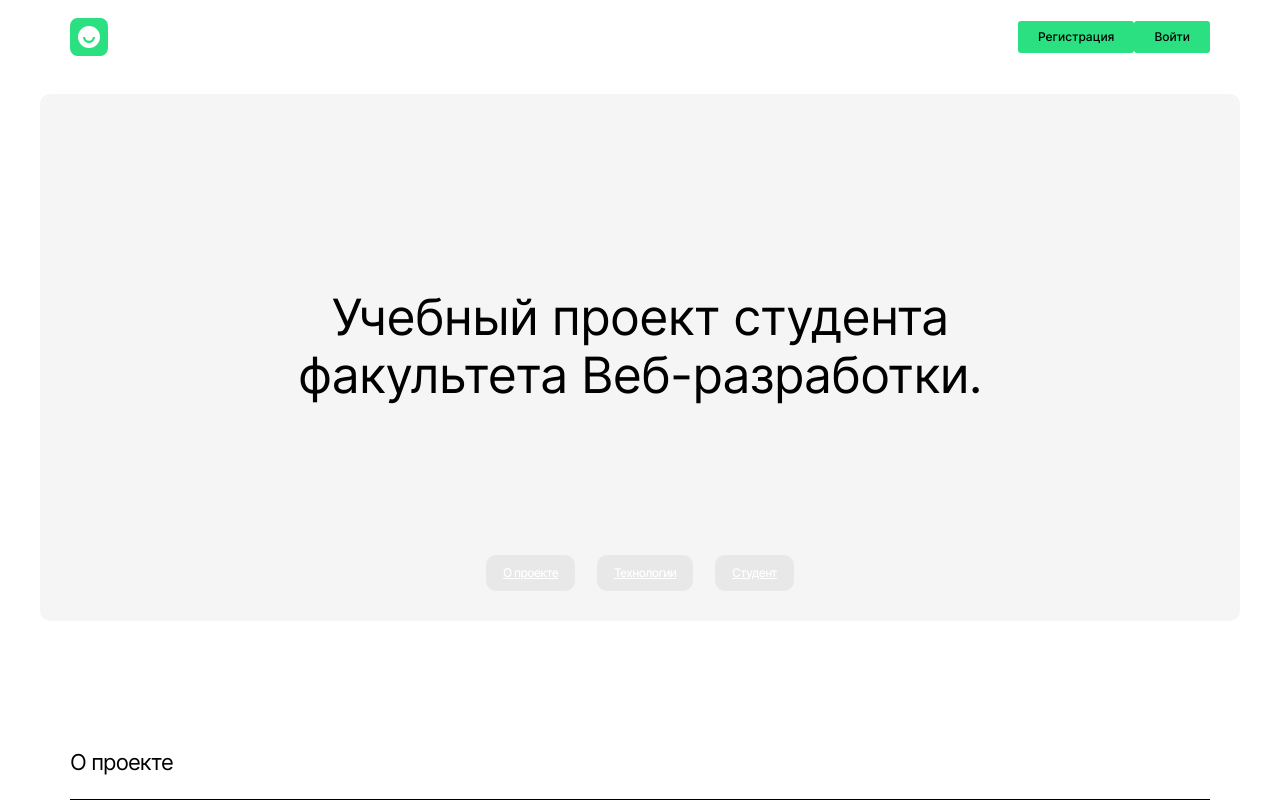
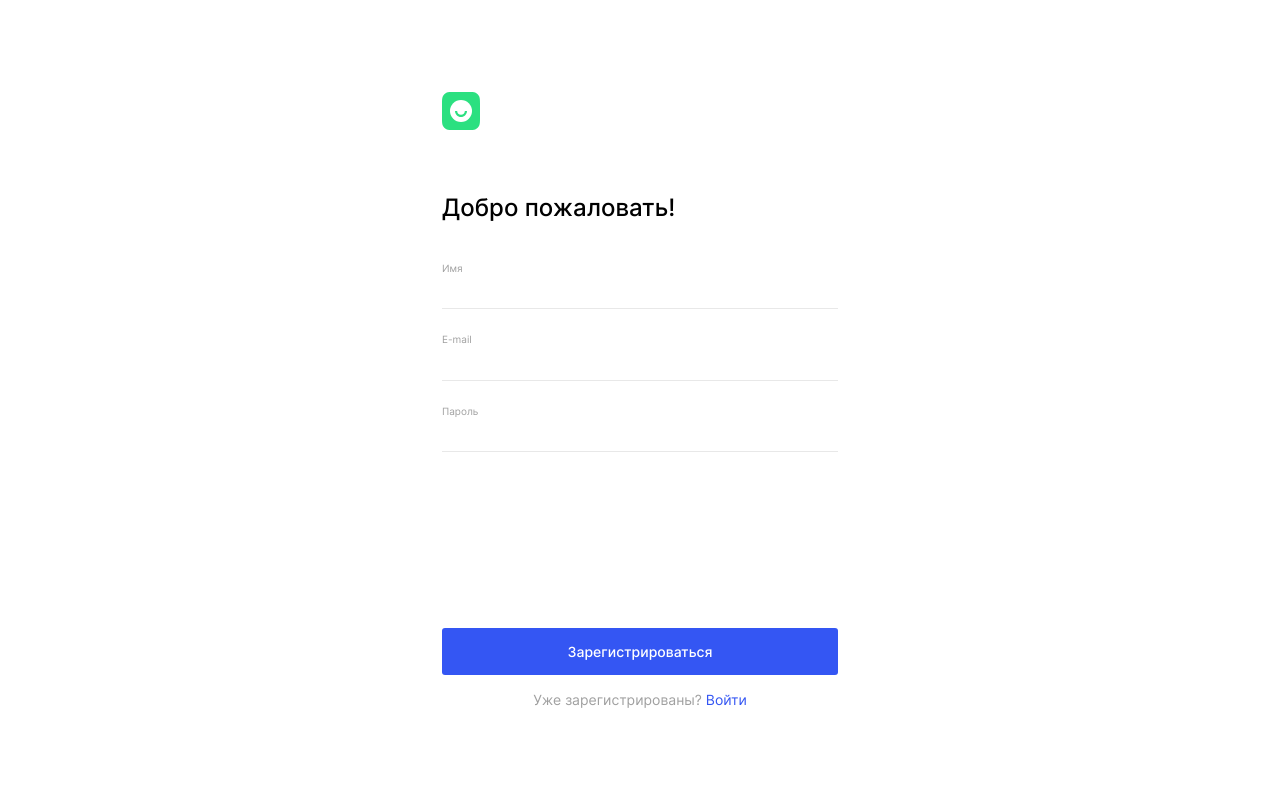
Before and after one commit to igor-yakovlev/movies-explorer-frontend, a React (Create React App) app: page /register in a window 1280 px wide. Shown: the top 800 px of the page. Built offline with nearby package versions, Linux system fonts and the light colour scheme.

Commit message:
added registration component and some routes with react router

```diff
--- a/package.json
+++ b/package.json
@@ -8,6 +8,7 @@
     "@testing-library/user-event": "^13.5.0",
     "react": "^18.2.0",
     "react-dom": "^18.2.0",
+    "react-router-dom": "^6.4.2",
     "react-scripts": "5.0.1",
     "web-vitals": "^2.1.4"
   },
--- a/src/components/AboutMe/AboutMe.jsx
+++ b/src/components/AboutMe/AboutMe.jsx
@@ -13,7 +13,7 @@ const AboutMe = ({}) => {
           <h3 className="aboutMe__subtitle">Фронтенд-разработчик, 27 лет</h3>
           <p className="aboutMe__paragraph">Вырос в Ставропольском крае. После окончания школы поступил в СПбПУ в
             Институт
-            металлургии машиностроения и транспорта. Работал инженером на заводе. Во совету друзей заинтересовался
+            металлургии машиностроения и транспорта.После окончания института работал инженером на заводе. По совету друзей заинтересовался
             программированием.Успел поработать в стартапе очень понравилось. Прошел курс веб-разработки и сейчас ищю
             работу
             в компании. Люблю кататься на велосипеде, увлекаюсь фитнесом.</p>
--- a/src/components/App/App.js
+++ b/src/components/App/App.js
@@ -7,10 +7,16 @@ import Techs from "../Techs/Techs";
 import AboutMe from "../AboutMe/AboutMe";
 import Main from "../Main/Main";
 import Footer from "../Footer/Footer";
+import {Route, Routes} from "react-router-dom";
+import Register from "../Register/Register";
+import Login from "../Login/Login";
 
 function App() {
   return (
     <div className="page">
+      <Routes>
+        <Route path={'/*'} element={
+          <>
           <Header/>
           <Main>
             <Promo>
@@ -21,6 +27,11 @@ function App() {
             <AboutMe/>
           </Main>
           <Footer/>
+        </>
+        }/>
+        <Route path={"register"} element={<Register />} />
+        <Route path={"login"} element={<Login />} />
+      </Routes>
     </div>
   );
 }
--- a/src/components/Header/Header.css
+++ b/src/components/Header/Header.css
@@ -11,17 +11,22 @@
   padding: 0;
 }
 
-.header__wrapper {
+.header__navigation {
   display: flex;
 }
 
 .header__link {
   margin: 0;
   padding: 8px 20px;
-  background: #2BE080;
   border-radius: 3px;
   cursor: pointer;
   font-weight: 500;
   font-size: 12px;
   line-height: 16px;
+  text-decoration: none;
+  color: #000000;
 }
+
+.header__link_active {
+  background: #2BE080;
+}
--- a/src/components/Header/Header.jsx
+++ b/src/components/Header/Header.jsx
@@ -1,15 +1,20 @@
 import React from 'react';
 import './Header.css';
 import logo from '../../images/header__logo/logo.svg'
+import {Link} from "react-router-dom";
 
 const Header = ({}) => {
   return (
     <header className="header">
       <img src={logo} alt="Логотип" className='header__logo'/>
-      <div className="header__wrapper">
-        <div className="header__link">Регистрация</div>
-        <div className="header__link">Войти</div>
-      </div>
+      <nav className="header__navigation">
+        <Link className="header__link" to={"/register"}>
+          Регистрация
+        </Link>
+        <Link className="header__link header__link_active" to={"/login"}>
+          Войти
+        </Link>
+      </nav>
     </header>
   )
 }
--- /dev/null
+++ b/src/components/Login/Login.jsx
@@ -0,0 +1,12 @@
+import React from 'react';
+import './Login.css';
+
+const Login = ({}) => {
+    return (
+        <>
+          Login component
+        </>
+    )
+}
+
+export default Login;
--- /dev/null
+++ b/src/components/Register/Register.css
@@ -0,0 +1,74 @@
+.register {
+  margin: 0;
+  padding: 0;
+  display: flex;
+  justify-content: center;
+  align-items: center;
+  height: 100vh;
+}
+
+.register__container {
+  min-width: 396px;
+}
+
+.register__logo {
+  margin-bottom: 40px;
+}
+
+.register__title {
+  font-weight: 500;
+  font-size: 24px;
+  line-height: 29px;
+  margin-bottom: 40px;
+}
+
+.form__input-wrapper {
+  display: flex;
+  flex-direction: column;
+  margin-bottom: 24px;
+}
+
+.form__label {
+  font-weight: 400;
+  font-size: 10px;
+  line-height: 12px;
+  color: #A0A0A0;
+  margin-bottom: 5px;
+}
+
+.form__input {
+  border: none;
+  padding-bottom: 10px;
+  border-bottom: 1px solid #E8E8E8;
+}
+
+.form__button {
+  width: 100%;
+  border: none;
+  margin-top: 152px;
+  padding: 15px 0;
+  background: #3456F3;
+  border-radius: 3px;
+  font-weight: 500;
+  font-size: 14px;
+  line-height: 17px;
+  text-align: center;
+  color: #FFFFFF;
+}
+
+ .form__text {
+   margin-top: 16px;
+   font-weight: 400;
+   font-size: 14px;
+   line-height: 17px;
+   text-align: center;
+   color: #A0A0A0;
+ }
+
+ .form__link {
+   font-weight: 400;
+   font-size: 14px;
+   line-height: 17px;
+   color: #3456F3;
+   text-decoration: none;
+ }
--- /dev/null
+++ b/src/components/Register/Register.jsx
@@ -0,0 +1,36 @@
+import React from 'react';
+import './Register.css';
+import logo from "../../images/header__logo/logo.svg";
+import {Link} from "react-router-dom";
+
+
+const Register = ({}) => {
+    return (
+        <div className='register'>
+          <div className="register__container">
+            <img src={logo} alt="Логотип" className='register__logo'/>
+            <h2 className="register__title">Добро пожаловать!</h2>
+            <form action="#" className="register__form form">
+              <div className="form__input-wrapper">
+                <label htmlFor="name" className="form__label">Имя</label>
+                <input type="text" className="form__input" id={'name'}/>
+              </div>
+              <div className="form__input-wrapper">
+                <label htmlFor="email" className="form__label">E-mail</label>
+                <input type="email" className="form__input" id={'email'}/>
+              </div>
+              <div className="form__input-wrapper">
+                <label htmlFor="password" className="form__label">Пароль</label>
+                <input type="password" className="form__input" id={'password'}/>
+              </div>
+              <button className="form__button">Зарегистрироваться</button>
+              <div className="form__text">Уже зарегистрированы?
+                <Link to={"/login"} className='form__link'> Войти</Link>
+              </div>
+            </form>
+          </div>
+        </div>
+    )
+}
+
+export default Register;
--- a/src/index.js
+++ b/src/index.js
@@ -3,11 +3,14 @@ import ReactDOM from 'react-dom/client';
 import './index.css';
 import App from './components/App/App';
 import reportWebVitals from './reportWebVitals';
+import {BrowserRouter} from "react-router-dom";
 
 const root = ReactDOM.createRoot(document.getElementById('root'));
 root.render(
   <React.StrictMode>
-    <App />
+    <BrowserRouter>
+      <App />
+    </BrowserRouter>
   </React.StrictMode>
 );
 
```
Also changed, not shown: src/components/Login/Login.css (added), 1 other file (tests, documents, lock files or other folders). Lines whose indentation alone changed are shown as unchanged.
